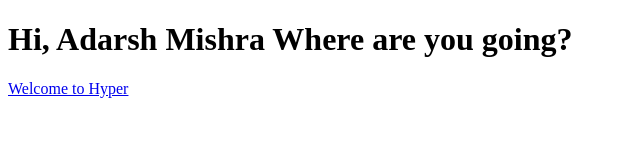
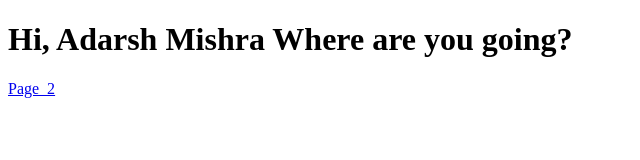
Before and after one commit to Hyper-A171/oops, a plain HTML site: page Index.html in a window 1280 px wide. Shown: the full height of the page, 0-640 px from the left. Drawn offline with Linux system fonts and the light colour scheme.

```diff
--- a/Index.html
+++ b/Index.html
@@ -7,7 +7,7 @@
 </head>
 <body>
     <H1>Hi, Adarsh Mishra Where are you going?</H1>
-    <a href="/Page.html">Welcome to Hyper</a>
+    <a href="/Page.html">Page_2</a>
     </H1>
 </body>
 </html>
```
Also changed, not shown: Page.html (+2 -0 lines).
